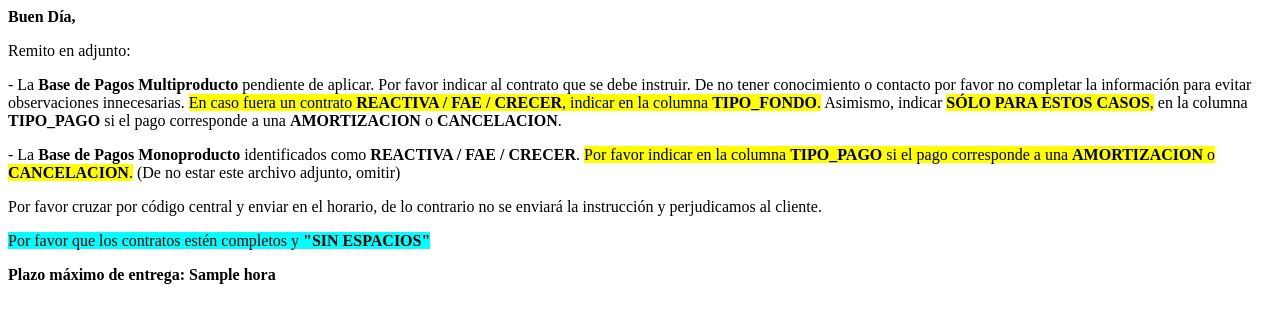
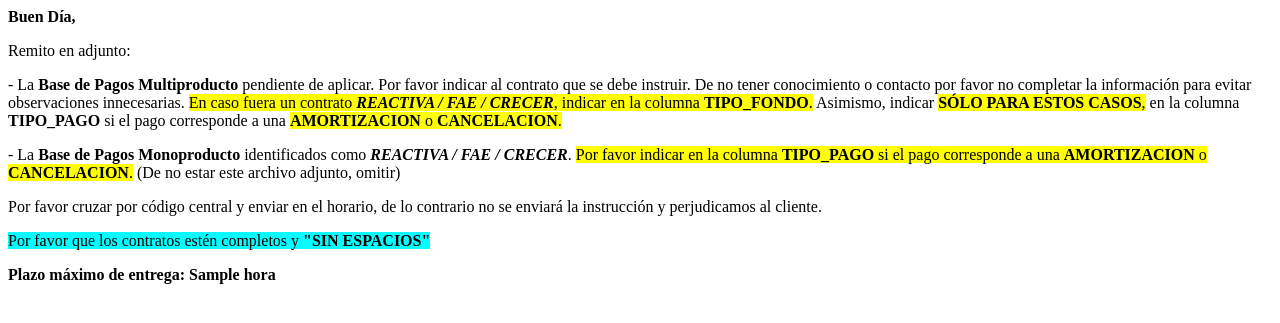
Before and after one commit to iriarteMirko/base-pagos, a Python web app: template templates/multiproducto.html in a window 1280 px wide. Shown: the top 323 px of the page. Run offline with Jinja, Linux system fonts and the light colour scheme; the template is opened without the code that fills it: most values are stand-ins (such as "Sample title", 1, 10 or a date in 2020).

Commit message:
Update template cuerpo multi

```diff
--- a/templates/multiproducto.html
+++ b/templates/multiproducto.html
@@ -2,13 +2,13 @@
 <p>Remito en adjunto:</p>
 <p>
     - La <strong>Base de Pagos Multiproducto</strong> pendiente de aplicar. Por favor indicar al contrato que se debe instruir. De no tener conocimiento o contacto por favor no completar la información para evitar observaciones innecesarias.
-    <span style="background-color: yellow;">En caso fuera un contrato <strong>REACTIVA / FAE / CRECER</strong>, indicar en la columna <strong>TIPO_FONDO</strong>.</span>
-    Asimismo, indicar <span style="background-color: yellow;"><strong>SÓLO PARA ESTOS CASOS</strong>,</span> en la columna <strong>TIPO_PAGO</strong> si el pago corresponde a una <strong>AMORTIZACION</strong> o <strong>CANCELACION</strong>.
+    <span style="background-color: yellow;">En caso fuera un contrato <i><b>REACTIVA / FAE / CRECER</b></i>, indicar en la columna <strong>TIPO_FONDO</strong>.</span>
+    Asimismo, indicar <span style="background-color: yellow;"><strong>SÓLO PARA ESTOS CASOS</strong>,</span> en la columna <strong>TIPO_PAGO</strong> si el pago corresponde a una <span style="background-color: yellow;"><strong>AMORTIZACION</strong> o <strong>CANCELACION</strong>.</span>
 </p>
 <p>
-    - La <strong>Base de Pagos Monoproducto</strong> identificados como <strong>REACTIVA / FAE / CRECER</strong>.
+    - La <strong>Base de Pagos Monoproducto</strong> identificados como <i><strong>REACTIVA / FAE / CRECER</strong></i>.
     <span style="background-color: yellow;">Por favor indicar en la columna <strong>TIPO_PAGO</strong> si el pago corresponde a una <strong>AMORTIZACION</strong> o <strong>CANCELACION</strong>.</span> (De no estar este archivo adjunto, omitir)
 </p>
 <p>Por favor cruzar por código central y enviar en el horario, de lo contrario no se enviará la instrucción y perjudicamos al cliente.</p>
 <p><span style="background-color: cyan;">Por favor que los contratos estén completos y <strong>"SIN ESPACIOS"</strong></span></p>
-<p><strong>Plazo máximo de entrega: {% if hora %}{{ hora }}{% endif %}</strong></p>
+<p><strong>Plazo máximo de entrega: {{ hora }}</strong></p>
```
Also changed, not shown: 1 other file.
